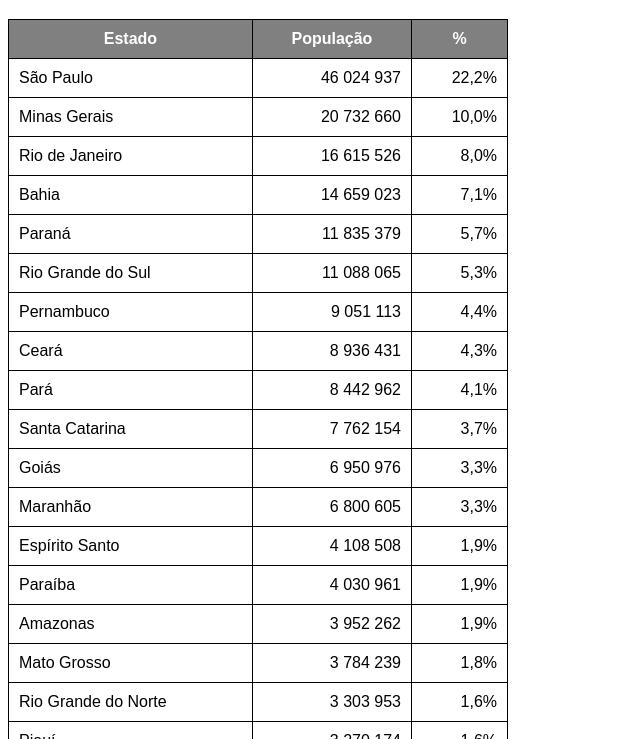
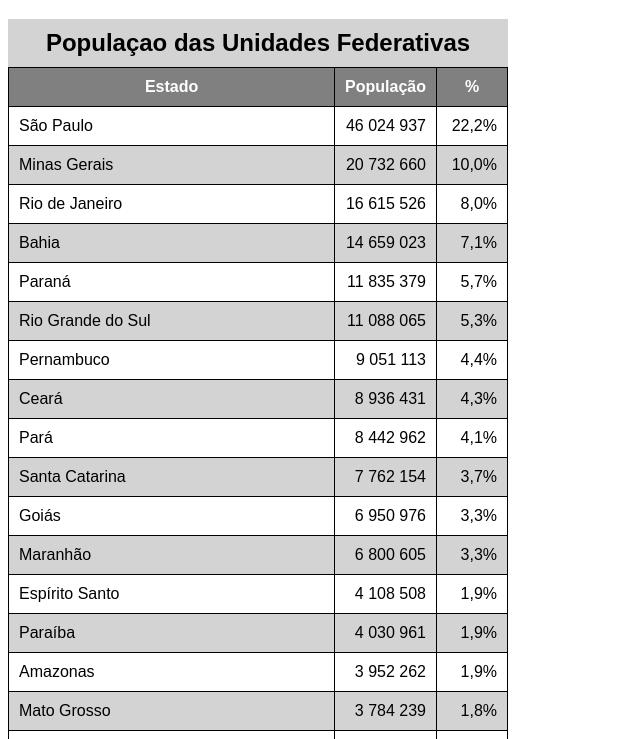
Before and after one commit to JunitiYonemoto/html, a plain HTML site: page exercicios/ex023/tabela002.html in a window 1280 px wide. Shown: the part 61-800 px from the top of the page, without its empty margins (0-640 px from the left). Drawn offline with Linux system fonts and the light colour scheme.

Commit message:
novas tabelas do ex023

```diff
--- a/exercicios/ex023/tabela002.html
+++ b/exercicios/ex023/tabela002.html
@@ -13,15 +13,33 @@
         table{
             width: 500px;
             border-collapse: collapse;
+            position: relative;
         }
         td, th{
             border: 1px solid black;
             padding: 10px;
         }
 
+        caption{
+            font-size: 1.5em;
+            font-weight: bold;
+            padding: 10px;
+            background-color: lightgray;
+        }
+
         thead, tfoot{
             background-color: gray;
             color: white;
+        }
+
+        thead > tr > th{
+            position: sticky;
+            top: -1px;
+            background-color: gray;
+        }
+
+        tbody > tr:nth-child(2n){
+            background-color: lightgray;
         }
 
         td.num{
@@ -42,11 +60,12 @@
                 TR, TD, TH
     -->
     <table>
+        <caption>Populaçao das Unidades Federativas</caption>
         <thead>
             <tr>
-                <th>Estado</th>
-                <th>População</th>
-                <th>%</th>
+                <th scope="col">Estado</th>
+                <th scope="col" style="width: 50px;">População</th>
+                <th scope="col" style="width: 50px;">%</th>
             </tr>
         </thead>
         <tbody>
@@ -187,7 +206,7 @@
         </tbody>
         <tfoot>
             <tr>
-                <th>Total de Habitantes</th>
+                <th scope="row">Total de Habitantes</th>
                 <td class="num">207 887 483</td>
                 <td class="num">100%</td>
             </tr>
```
Also changed, not shown: exercicios/ex023/tabela003.html (added, +50 -0 lines).
